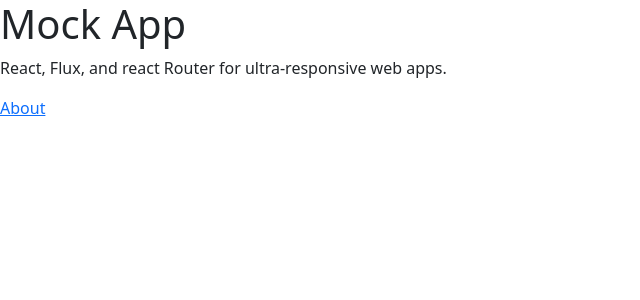
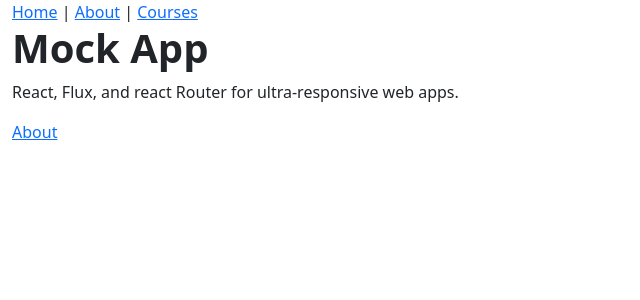
Before and after one commit to Xenofluxx/ps-flux-, a React (Create React App) app: page / in a window 1280 px wide. Shown: the top 300 px of the page, without its empty margins (0-640 px from the left). Built offline with nearby package versions, Linux system fonts and the light colour scheme; no server answers.

Commit message:
2
Showing API info on courses,  functional header

```diff
--- a/src/components/AboutPage.js
+++ b/src/components/AboutPage.js
@@ -7,7 +7,7 @@ class AboutPage extends React.Component {
         // or use () and <>, the later implies a React.Fragment
         return (
         <>
-            <h2>About</h2>
+            <h2><b>About</b></h2>
             <p>Made with React.</p>
         </>
         );
--- a/src/components/App.js
+++ b/src/components/App.js
@@ -1,14 +1,24 @@
 // determines which component will render
 import React from 'react';
-//
+
 import HomePage from './HomePage';
 import AboutPage from './AboutPage';
+import Header from './common/Header';
+import CoursesPage from './CoursesPage';
 
 function App(){
-    const route = window.location.pathname;
-    if(route === '/about') return <AboutPage />;
-    return <HomePage/>;
-
+    // nested function
+    function getPage(){
+        const route = window.location.pathname;
+        if(route === '/about') return <AboutPage />;
+        if(route === '/courses') return <CoursesPage />;
+        return <HomePage/>;
+    }
+    return(<div className = "container-fluid">
+        <Header />
+        {getPage()}
+    </div>
+    );
 }
 
 export default App;
--- /dev/null
+++ b/src/components/CoursesPage.js
@@ -0,0 +1,62 @@
+import React from 'react';
+//import API
+import {getCourses} from "../api/courseApi";
+
+
+// arrow function better than an anonimus fuction regarding the scope
+// af with this inherits the enclosing scope
+
+class CoursesPage  extends React.Component{
+    //not necessary inside class component
+    constructor(props){
+        super(props);
+        this.state = {
+            courses: []
+        };
+    }
+    //request list of courses
+    componentDidMount(){
+        //getCourses uses promise based api (fetch, so we use then)
+        //async
+        getCourses().then(courses =>
+            // set state courses from getCourses courses
+            this.setState({courses: courses}));
+        }
+
+
+    // to iteratea an array  call map(), and {} to indicate JSX use
+
+    renderRow(course){
+        return(
+            <tr>
+                <td>{course.title}</td>
+                <td>{course.authorId}</td>
+                <td>{course.category}</td>
+            </tr>
+        );
+    }
+
+
+
+    render(){
+        return(
+        <>
+            <h2><b>Courses</b></h2>
+            <table className = "table">
+                <thead>
+                    <tr>
+                        <th> Title</th>
+                        <th> Author ID</th>
+                        <th> Category</th>
+                    </tr>
+                </thead>
+                <tbody>
+                    {this.state.courses.map(this.renderRow)}
+                </tbody>
+            </table>
+        </>
+        );
+    }
+}
+
+export default CoursesPage;
--- a/src/components/HomePage.js
+++ b/src/components/HomePage.js
@@ -6,7 +6,7 @@ import React from 'react';
      return (
         //className instead class because JSX is used
         <div className = "jumbotron" >
-        <h1> Mock App</h1>
+        <h1> <b>Mock App</b></h1>
         <p>React, Flux, and react Router for ultra-responsive web apps.</p>
         <a href= '/about'>About</a>
     </div>
--- /dev/null
+++ b/src/components/common/Header.js
@@ -0,0 +1,13 @@
+import React from 'react';
+// <nav> -> navigation links
+// <a> ->  defines a hyperlink,
+function Header(){
+    return(
+    <nav>
+        <a href="/">Home</a> | <a href="/about"> About</a> | <a href="/courses"> Courses</a>
+
+    </nav>
+    );
+
+}
+export default Header;
```
Also changed, not shown: 1 other file (tests, documents, lock files or other folders).
